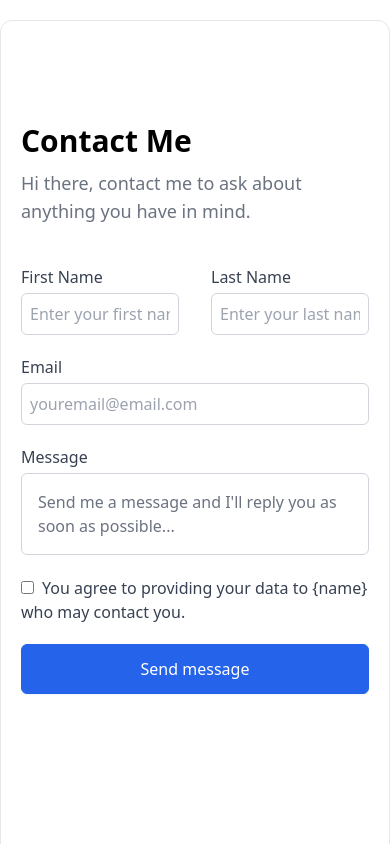
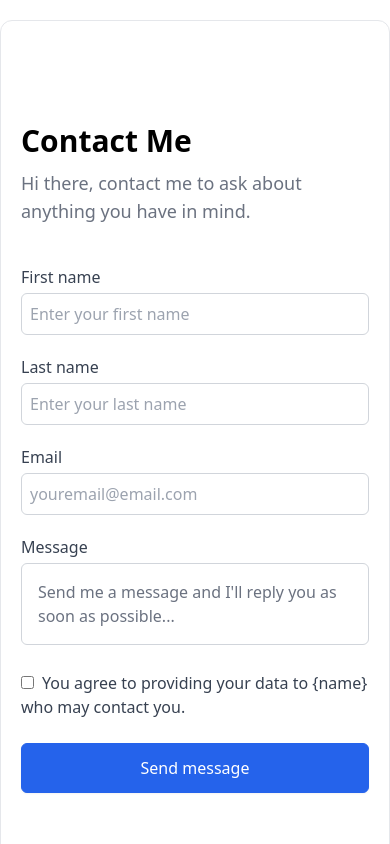
Before and after one commit to alabiabiodun/Linktree-App, a React (Create React App) app: page /contact in a window 390 px wide. Shown: the top 844 px of the page. Built offline with nearby package versions, Linux system fonts and the light colour scheme.

Commit message:
component 'Contact' modified

```diff
--- a/src/components/Contact.jsx
+++ b/src/components/Contact.jsx
@@ -6,14 +6,14 @@ const Contact = () => {
       <form className='mt-20 mb-20 font-inter'>
         <h1 className='text-3xl font-semibold text-black-400 leading-10'>Contact Me</h1>
         <p className='pt-2 text-lg font-normal text-gray-500'>Hi there, contact me to ask about anything you have in mind.</p>
-        <div id='container_name' className='flex flex-row justify-between mt-10 gap-8'>
+        <div id='container_name' className='lg:flex lg:flex-row lg:justify-between md:flex-none sm:flex-none mt-10 gap-8'>
           <div className='w-full'>
-            <label for="first_name" className='text-md text-gray-700 font-medium leading-6'>First Name</label>
-            <input id='first_name' name="first-name" type="text" placeholder="Enter your first name" required className='w-full p-2 border border-5 border-gray-300 text-gray-500 rounded-md mt-1'/>
+            <label for="first_name" className='text-md text-gray-700 font-medium leading-6'>First name</label>
+            <input id='first_name' name="first_name" type="text" placeholder="Enter your first name" required className='w-full p-2 border border-5 border-gray-300 text-gray-500 rounded-md mt-1'/>
           </div>
-          <div className='w-full'>
-            <label for="last_name" className='text-md text-gray-700 font-medium leading-6'>Last Name</label>
-            <input id='last_name' name="last-name" type="text" placeholder="Enter your last name" required className='w-full p-2 border border-5 border-gray-300 text-gray-500 rounded-md mt-1'/>
+          <div className='w-full mt-5 lg:mt-0 md:mt-3 sm:mt-3'>
+            <label for="last_name" className='text-md text-gray-700 font-medium leading-6'>Last name</label>
+            <input id='last_name' name="last_name" type="text" placeholder="Enter your last name" required className='w-full p-2 border border-5 border-gray-300 text-gray-500 rounded-md mt-1'/>
           </div>
         </div>
         <div id='container_email' className='mt-5'>
@@ -26,12 +26,12 @@ const Contact = () => {
             Send me a message and I'll reply you as soon as possible...
           </textarea>
         </div>
-        <div id='container_checkbox'>
-          <input id="checkbox" name="checkbox_base" type="checkbox" className='cursor-pointer w-100 border border-gray-100 bg-white-400 mt-5'/>
+        <div id='container_checkbox' className='mt-5'>
+          <input id="checkbox" name="checkbox_base" type="checkbox" className='cursor-pointer w-100 border border-gray-100 bg-white-400'/>
           <label for="checkbox" className='w-100 p-2 text-md text-gray-700 font-normal leading-6 rounded-md'>{`You agree to providing your data to {name} who may contact you.`}</label>
         </div>
-        <div id='container_button'>
-          <button id='btn__submit' type='button' className='w-full bg-blue-600 border border-1 border-blue-600 shadow-sm mt-5 rounded-md p-3 hover:scale-[1.05]'>
+        <div id='container_button' className='mt-6'>
+          <button id='btn__submit' type='button' className='w-full bg-blue-600 border border-1 border-blue-600 shadow-sm rounded-md p-3 hover:scale-[1.05]'>
             <h5 className='text-md text-white'>Send message</h5>
           </button>
         </div>
@@ -40,7 +40,7 @@ const Contact = () => {
         <div className='flex flex-wrap gap-10 w-100 p-3 m-2'>
           <h5 className='pl-5 pr-5 text-lg font-semibold text-center'>Zuri<small className='text-5xl text-pink-700'>.</small>Internship</h5>
           <h5 className='pl-5 pr-5 text-md text-center text-gray-500 mt-6'>HNG Internship 9 Frontend Task</h5>
-          <img src='./logo/zuri.jpg' alt='zuri_logo' className='pl-5 pr-5 w-25 h-10 mt-4'/>
+          <img src='./logo/zuri.jpg' alt='zuri_logo' className='pl-4 pr-5 w-25 h-10 mt-4'/>
         </div>
       </div>
     </div>
```
